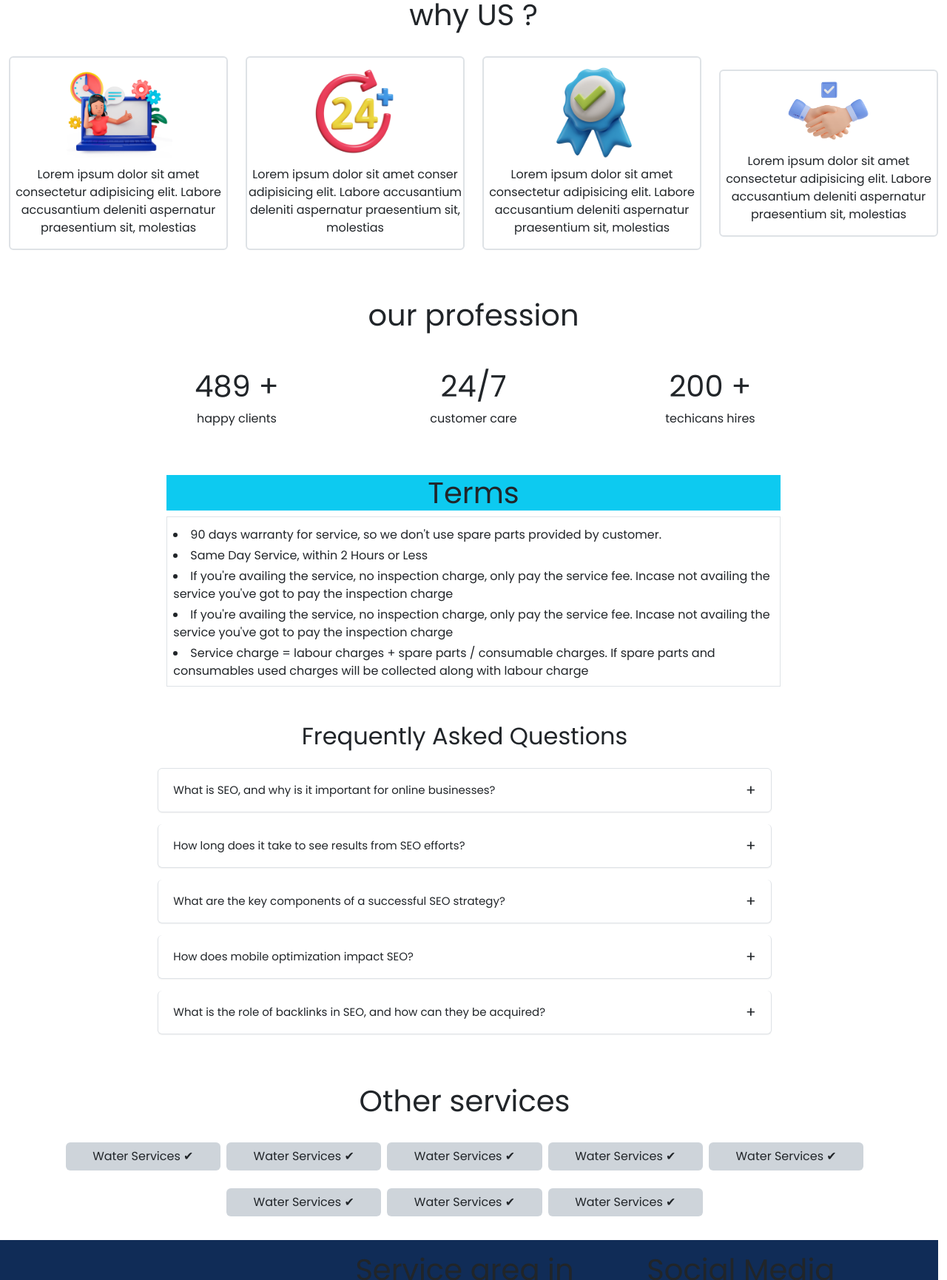
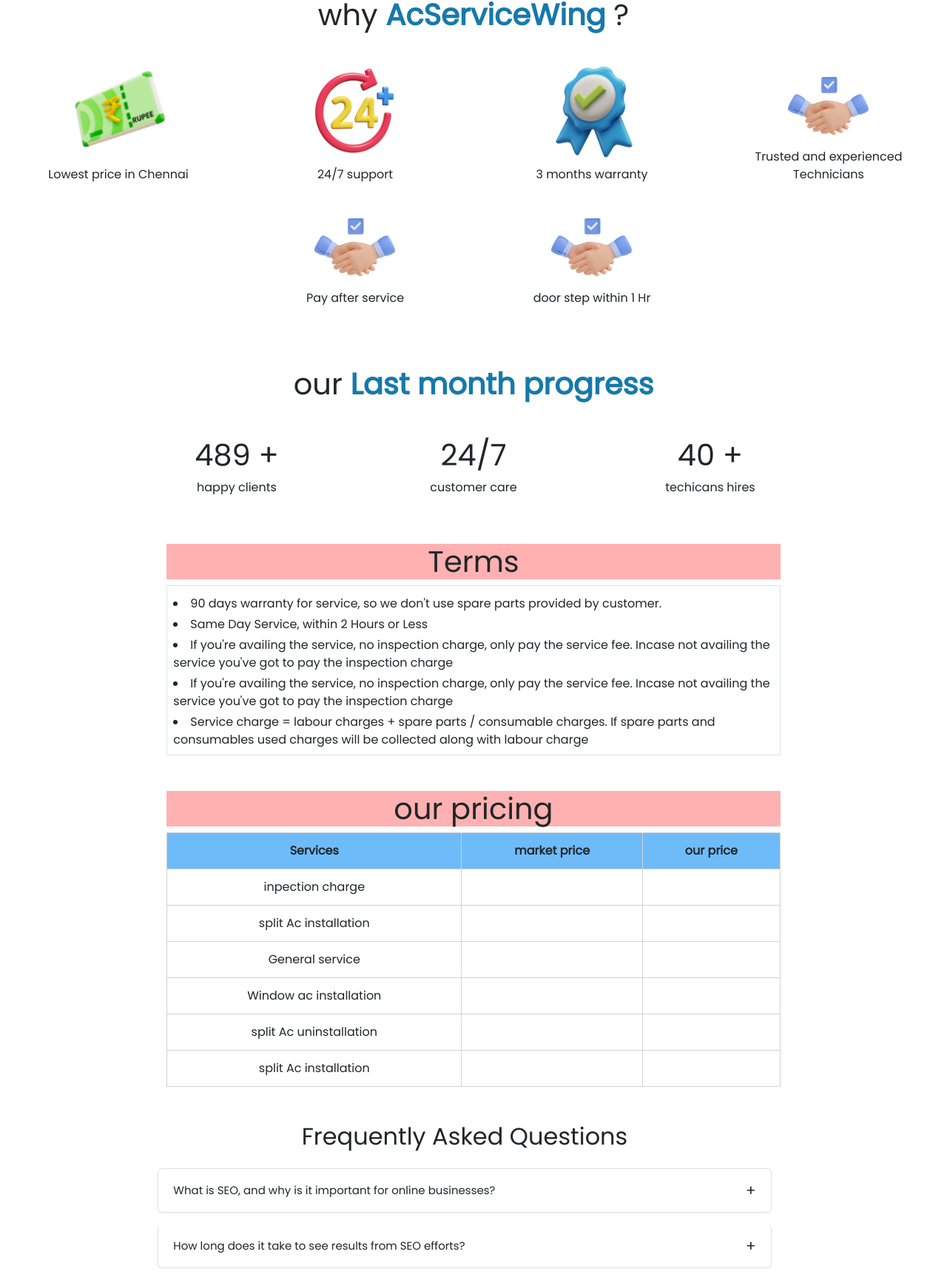
Before and after one commit to tjay1505/AC, a website: page index.html in a window 1280 px wide. Shown: the part 900-2630 px from the top of the page at 74% size. Drawn offline with nearby package versions, Linux system fonts and the light colour scheme.

Commit message:
6rd  push

```diff
--- a/index.html
+++ b/index.html
@@ -24,11 +24,12 @@
   </head>
   <body>
     <div class="container-fluid">
-      <div style="background-color: #FF8F00 ; height: 15vmin; " class="row d-flex h-auto align-content-center justify-content-evenly vw-100 py-1" id="call-letter">
-        <p class="col-12 text-center text-light " style="font-size: small;" >Give a missed call to Book</p>
-        <h1 class="col-12 text-center fs-4  " ><i class="fa fa-phone" ></i>&nbsp;6369752612</h1>
-
+      <a class="text-dark" style="display: block !important;color: black !important;" href="tel:6369752612">
+      <div style="background-color: #FF8F00 ; height: 15vmin; " class="row d-flex flex-column h-auto align-items-center justify-content-center vw-100 py-1" id="call-letter">
+        <p class="col-12 text-center text-light lh-1" style="font-size: small;" >Give a missed call to Book</p>
+        <h1 class="col-12 text-center fs-4 " ><i class="fa fa-phone" ></i>&nbsp;6369752612</h1>
       </div>
+    </a>
       <div
         id="header-jk"
         class="row d-flex align-items-center justify-content-center"
@@ -110,8 +111,8 @@
 
       </div>
 
-      <div class="row vw-100  d-flex flex-column flex-md-row align-items-center" id="Ratings" >
-        <h1 class="col-12 text-center mb-3 my-md-3" >why US ?</h1>
+      <div class="row vw-100  d-flex flex-column flex-md-row align-items-end justify-content-md-center" id="Ratings" >
+        <h1 class="col-12 text-center mb-3 my-md-3" >why <span class="fw-bolder fs-1" style="color: #1679ab !important;" >AcServiceWing</span> ?</h1>
 
 
 
@@ -122,7 +123,7 @@
       <div
         class="row d-flex flex-column flex-md-row align-items-center  justify-content-md-center justify-content-evenly text-center my-3 "
       >
-      <h1 class="my-5" >our profession</h1>
+      <h1 class="my-5" >our <span class="fw-bolder fs-1" style="color: #1679ab !important;" > Last month progress</span></h1>
         <div class="col-12 col-md-3 ">
           <h1>489 +</h1>
           <p>happy clients</p>
@@ -132,7 +133,7 @@
           <p>customer care</p>
         </div>
         <div class="col-12 col-md-3">
-          <h1>200 +</h1>
+          <h1>40 +</h1>
           <p>techicans hires</p>
         </div>
       </div>
@@ -141,7 +142,7 @@
 
       <div class="row d-flex align-items-center justify-content-center my-5" >
         <div class="col-12 col-md-8 d-flex flex-column align-items-center ">
-          <h1 class="col-12 text-center bg-info" id="term" >Terms</h1>
+          <h1 class="col-12 text-center bg-info" style="background-color: #FFB1B1 !important;" id="term" >Terms</h1>
           <div class="col-12 p-2 border border-1">
             <li class="dot mt-1" >90 days warranty for service, so we don't use spare parts provided by customer.</li>
             <li class="dot mt-1" >Same Day Service, within 2 Hours or Less</li>
@@ -155,6 +156,52 @@
 
           </div>
         </div>
+
+        <div class="row d-flex align-items-center justify-content-center my-5" >
+          <div class="col-12 col-md-8 d-flex flex-column align-items-center ">
+            <h1 class="col-12 text-center bg-info" style="background-color: #FFB1B1 !important;" id="term" >our pricing</h1>
+
+            <table class="col-12 border text-center jk-table" >
+              <tr>
+                <th>Services</th>
+                <th>market price</th>
+                <th>our price</th>
+              </tr>
+              <tr>
+                <td>inpection charge</td>
+                <td></td>
+                <td></td>
+              </tr>
+              <tr>
+                <td>split Ac installation</td>
+                <td></td>
+                <td></td>
+              </tr>
+              <tr>
+                <td>General service</td>
+                <td></td>
+                <td></td>
+              </tr>
+              <tr>
+                <td>Window ac installation</td>
+                <td></td>
+                <td></td>
+              </tr>
+              <tr>
+                <td>split Ac uninstallation</td>
+                <td></td>
+                <td></td>
+              </tr>
+              <tr>
+                <td>split Ac installation</td>
+                <td></td>
+                <td></td>
+              </tr>
+            </table>
+
+            </div>
+          </div>
+
       </div>
 
 
@@ -196,28 +243,27 @@
       </div>
 
 
-      <div class="row vw-100"  >
-        <h1 id="other" class="col-12 text-center my-3">Other services</h1>
-        <div class="col-12 d-flex my-3 flex-wrap align-items-center justify-content-center gap-2">
-          <p class="btn bg-dark-subtle col-5 col-md-3 col-xl-2" >Water Services &#10004;</p>
-          <p class="col-5 col-md-3 col-xl-2 btn bg-dark-subtle" >Water Services &#10004;</p>
-          <p class="btn bg-dark-subtle col-5 col-md-3 col-xl-2" >Water Services &#10004;</p>
-          <p class="btn bg-dark-subtle col-5 col-md-3 col-xl-2" >Water Services &#10004;</p>
-          <p class="btn bg-dark-subtle col-5 col-md-3 col-xl-2" >Water Services &#10004;</p>
-          <p class="btn bg-dark-subtle col-5 col-md-3 col-xl-2" >Water Services &#10004;</p>
-          <p class="btn bg-dark-subtle col-5 col-md-3 col-xl-2" >Water Services &#10004;</p>
-          <p class="btn bg-dark-subtle col-5 col-md-3 col-xl-2" >Water Services &#10004;</p>
+      <div class="row d-flex flex-column align-items-center "  >
+        <h1 id="other" class="col-12 text-center my-3">our <span class="fw-bolder fs-1" style="color: #1679ab !important;" >other services</span></h1>
+        <div id="otherService" class="vw-100 d-flex flex-column flex-md-row flex-md-wrap gap-md-2 align-items-center justify-content-center my-3">
+
         </div>
       </div>
 
 
-      <div class="row vw-100" id="contact" >
+      <div class="row " style="color: white !important;" id="contact" >
 
         <div class="col-12 col-md-4 d-flex align-items-center justify-content-evenly flex-column ">
           <h1 class="my-3" >Contact</h1>
-            <p class="col-10" >Make a Call : +91 891235964</p>
-            <p class="col-10">email : wqdhwoifhwoilf@gmail.com</p>
-            <p class="col-10">location : qvwdv,vbevbe,vevchefn,1-992</p>
+          <a class="col-10 text-decoration-none text-light" href="tel:6369752612">
+            <p  >Contact : +91 6369752612</p>
+          </a>
+          <a class="col-10 text-decoration-none text-light" href="mailto:acservicewing@gmail.com">
+            <p  >Mail : acservicewing@gmail.com</p>
+          </a>
+          <a class="col-10 text-decoration-none text-light" href="#">
+            <p  >Location : Anna nagar,Chennai.</p>
+          </a>
         </div>
 
         <div class="col-12 d-flex col-md-4 align-items-center justify-content-center flex-wrap gap-2 mt-3">
@@ -250,8 +296,8 @@
 
       </div>
 
-      <div class="row">
-        <p class="col-12 text-center my-5 text-info" >
+      <div class="row jk-clr-pri">
+        <p class="col-12 text-center my-5 text-light " >
           copyright claim @Tjay 2024
         </p>
       </div>
--- a/sass/index.scss
+++ b/sass/index.scss
@@ -31,7 +31,11 @@
 }
 body {
   width: 100vw;
-  overflow-x: hidden;
+  overflow-x: hidden !important;
+}
+html{
+  width: 100vw;
+  overflow-x: hidden !important;
 }
 .jklogo {
   display: flex;
@@ -90,6 +94,7 @@
 .jk-clr-pri{
   background-color: #1679ab !important;
 }
+
 @media screen and (min-width: 568px) {
   #jk-header-ji {
     height: 10vmin;
@@ -272,4 +277,5 @@
 #call-letter{
   position:fixed;
   bottom:0;
+  z-index: 4;
 }
--- a/venila.js
+++ b/venila.js
@@ -31,27 +31,35 @@
 
 const ary = [
   {
-    img: "./img/8033182-min.png",
-    txt: "Lorem ipsum dolor sit amet consectetur adipisicing elit. Labore accusantium deleniti aspernatur praesentium sit, molestias",
+    img: "./img/ru.png",
+    txt: "Lowest price in Chennai ",
   },
   {
     img: "./img/10352168-min.png",
-    txt: "Lorem ipsum dolor sit amet conser adipisicing elit. Labore accusantium deleniti aspernatur praesentium sit, molestias",
+    txt: "24/7 support",
   },
   {
     img: "./img/10511516-min.png",
-    txt: "Lorem ipsum dolor sit amet consectetur adipisicing elit. Labore accusantium deleniti aspernatur praesentium sit, molestias",
+    txt: "3 months warranty  ",
   },
   {
     img: "./img/handshake-3d-icon-with-check-mark.png",
-    txt: "Lorem ipsum dolor sit amet consectetur adipisicing elit. Labore accusantium deleniti aspernatur praesentium sit, molestias",
+    txt: "Trusted and experienced Technicians",
+  },
+  {
+    img: "./img/handshake-3d-icon-with-check-mark.png",
+    txt: "Pay after service",
+  },
+  {
+    img: "./img/handshake-3d-icon-with-check-mark.png",
+    txt: "door step within 1 Hr",
   },
 ];
 ary.map((ele) => {
   const rating = document.getElementById("Ratings");
   let newel = document.createElement("div");
   newel.className = 'col-md-3 '
-  newel.innerHTML = `<div class="col-12 mt-3 border d-flex flex-column align-items-center border-2 rounded-2">
+  newel.innerHTML = `<div class="col-12 mt-3  d-flex flex-column align-items-center border-2 rounded-2">
           <img class="col-6" src=${ele.img} alt="">
           <p class="col-12 text-center" >${ele.txt}</p>
         </div>`;
@@ -59,3 +67,33 @@
 });
 
 //==========================
+const otherService = document.getElementById('otherService')
+
+const ary2 = [{
+  img:"./icons/other/machine.png",
+  txt:'Washing Machine services'
+},
+{
+  img:"./icons/other/fridge.png",
+  txt:'Fridge services'
+},
+{
+  img:"./icons/other/water-heater.png",
+  txt:'Water Heater services'
+},
+{
+  img:"./icons/other/television.png",
+  txt:'TV services'
+},
+{
+  img:"./icons/other/deep.png",
+  txt:'Deep Freezer services'
+},]
+
+ary2.map((ele) => {
+  const y = document.createElement('div')
+  y.className = 'co-12 col-md-3 shadow p-4 mb-4 bg-white border-2 d-flex flex-column align-items-center justify-content-center my-2 py-2'
+   y.innerHTML = `<img class="col-7" src=${ele.img} alt="">
+            <p>${ele.txt}</p>`
+  otherService.append(y)
+})
```
Also changed, not shown: icons/other/deep.png (added), icons/other/fridge.png (added), icons/other/machine.png (added), icons/other/television.png (added), icons/other/water-heater.png (added), img/ru.png (added), sass/index.css, 1 other file.
